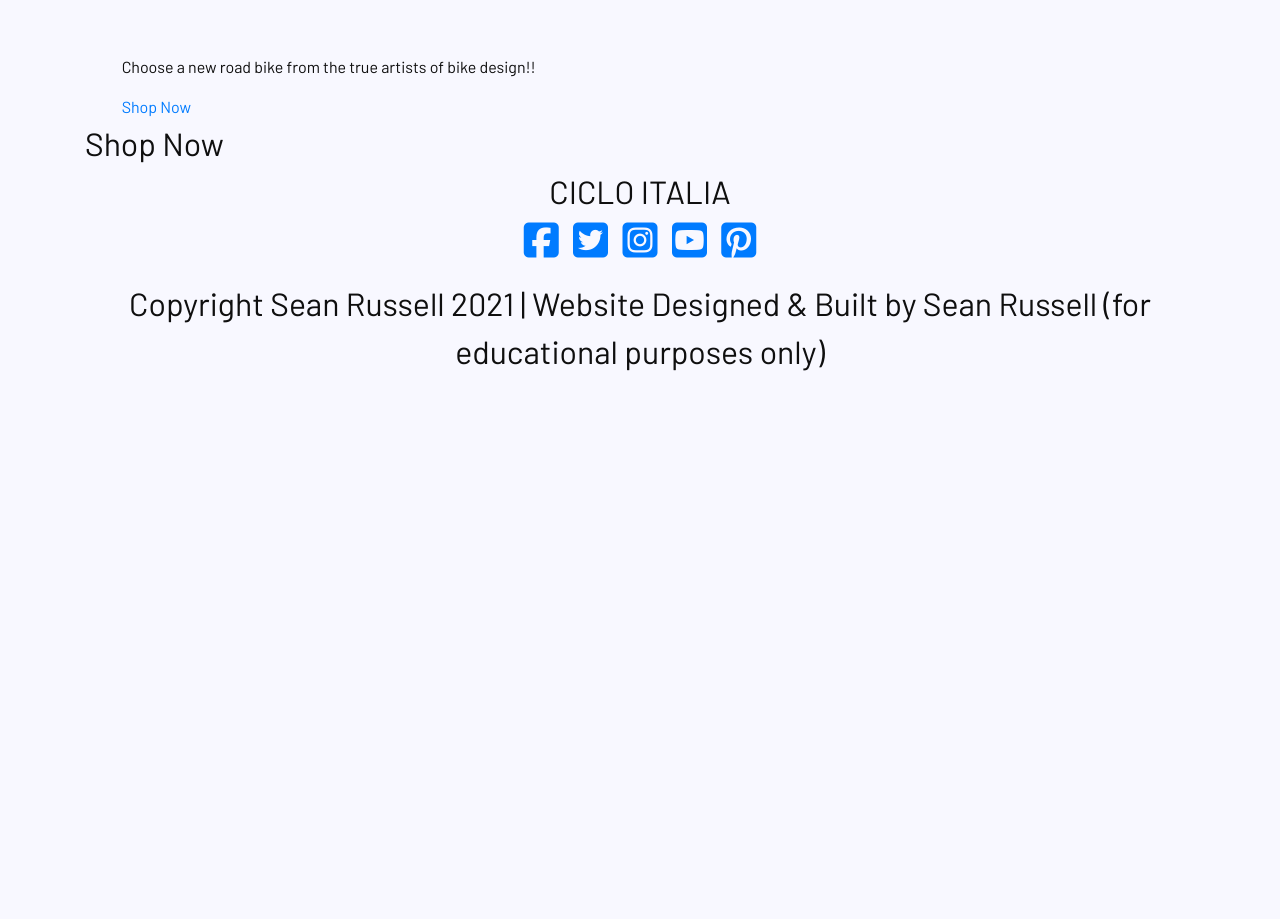
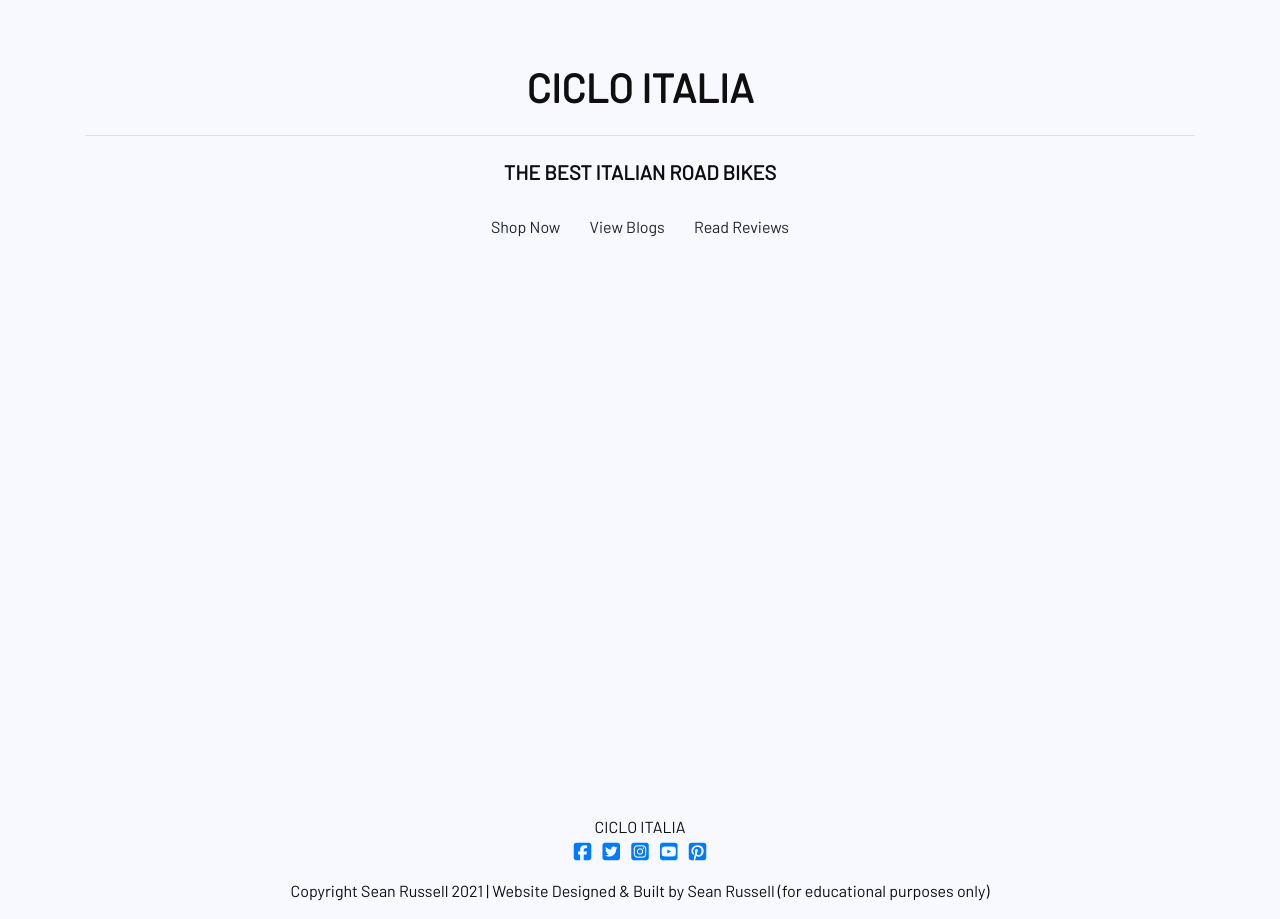
Before and after one commit to sruss07/MS04-Ciclo-Italia, a Django app: page / in a window 1280 px wide. Shown: the part 81-1000 px from the top of the page. Before the commit the page ends 452 px from the top, so only its background shows below. Run offline with Django 3.2, Linux system fonts and the light colour scheme; parts of the project's set-up code (start-up, migrations or seed data) failed here and were passed over; some libraries are stand-ins or nearby versions.

Commit message:
added link to reviews

```diff
--- a/home/templates/home/index.html
+++ b/home/templates/home/index.html
@@ -1,36 +1,26 @@
 {% extends "base.html" %}
 {% load static %}
 
+{% block page_header %}
+    <div class="container header-container">
+        <div class="row">
+            <div class="col"></div>
+        </div>
+    </div>
+{% endblock %}
 
 {% block content %}
-    <div class="image-hero">
-      <div class="container-fluid">
-          <!--Banner-->
-          <div class="row">
-              <div class="col-6 col-lg-7 offset-1 banner-text xs-font" data-aos="fade-right" data-aos-easing="ease-in" data-aos-duration="1000">
-                  <p class="banner-text-header">
-                      The Finest Road Bikes from Italy
-                  </p>
-                  <p>
-                      Choose a new road bike from the true artists of bike design!!
-                  </p>
-              </div>
+    <div class="hero-section container h-100">
+        <div class="row h-100">
+          <div class="col-md-12 mb-4 white-text text-center">
+              <!-- Landing Page and call to action -->
+            <h1 class="h1-reponsive white-text text-uppercase font-weight-bold mb-0 pt-md-5 pt-5"><strong>Ciclo Italia</strong></h1>
+            <hr class="hr-light my-4">
+            <h5 class="text-uppercase mb-4 white-text"><strong>The Best Italian Road Bikes</strong></h5>
+            <a class="btn btn-outline-white" href="{% url 'bikes' %}">Shop Now</a>
+            <a class="btn btn-outline-white" href="{% url 'blog_list' %}">View Blogs</a>
+            <a class="btn btn-outline-white" href="{% url 'review_list' %}">Read Reviews</a>
           </div>
-          <div class="row">
-              <div class="col-4 offset-1" data-aos="fade-up" data-aos-easing="ease-in" data-aos-duration="1000">
-                  <a href="" class="banner-button">
-                      Shop Now
-                  </a>
-              </div>
-          </div>
-      </div>
-    </div>
-
-    <div class="container home-text lg-font mx-auto">
-      <!--Bikes-->
-      <div class="row section-space">
-          <div class="col-12 landing-hor"  data-aos="fade-up" data-aos-easing="ease-in" data-aos-duration="1500">
-              <span class="landing-decoration">Shop Now</span>
-          </div>
-      </div>
+        </div>
+</div>
 {% endblock %}
```
